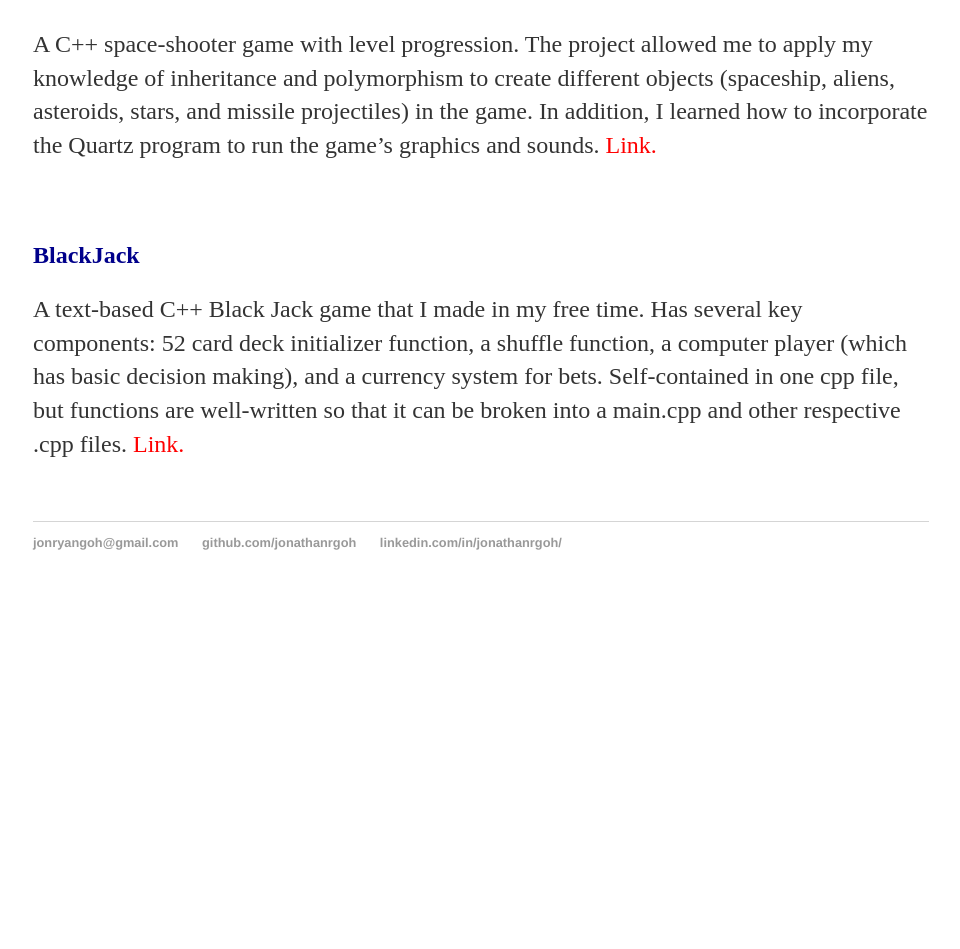
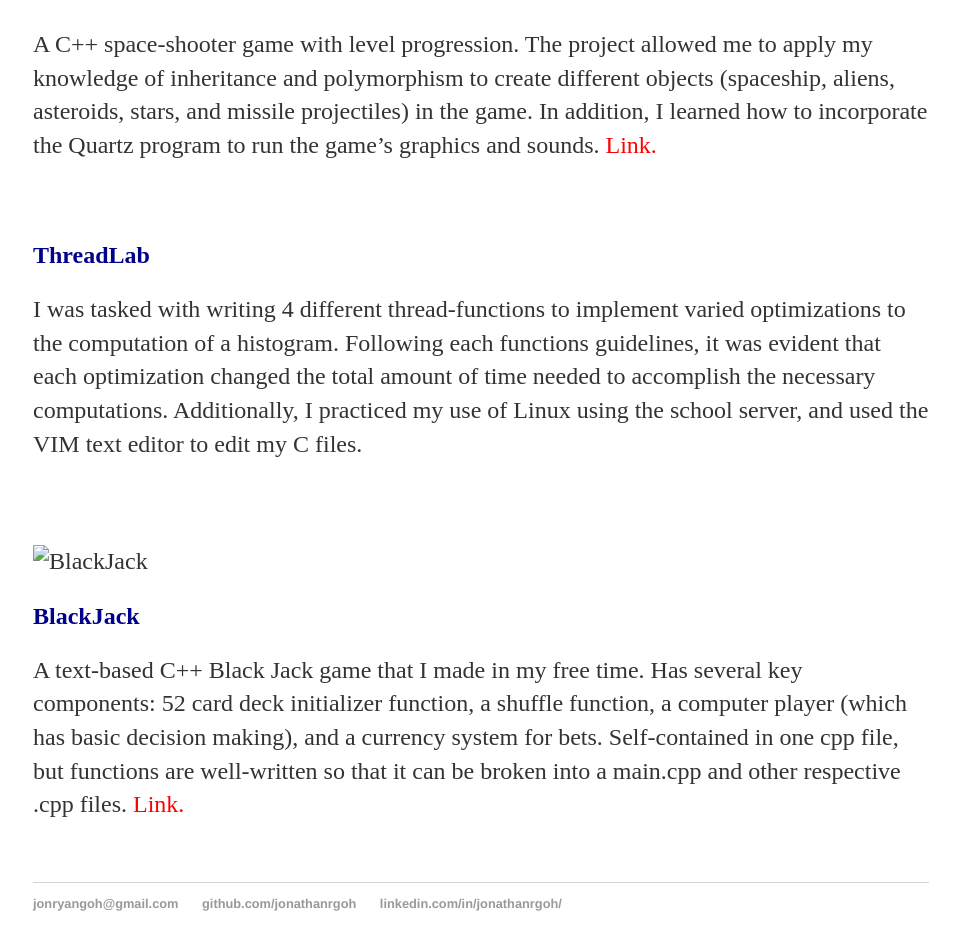
Before and after one commit to jonathanrgoh/jonathanrgoh.github.io, a Jekyll site: the page built from projects/index.html, in a window 1280 px wide. Shown: the part 954-1903 px from the top of the page, without its empty margins (159-1119 px from the left). Built offline with Jekyll 4.4.1, drawn with Linux system fonts in a browser that asks for light colours; before the commit the page ends 1564 px from its top, so only the background shows below that.

Commit message:
Update index.html

```diff
--- a/projects/index.html
+++ b/projects/index.html
@@ -10,6 +10,11 @@ title: My Projects
 		<p>A C++ space-shooter game with level progression. The project allowed me to apply my knowledge of inheritance and polymorphism to create different objects (spaceship, aliens, asteroids, stars, and missile projectiles) in the game. In addition, I learned how to incorporate the Quartz program to run the game’s graphics and sounds.<a href="https://github.com/jonathanrgoh/UCLA-CS32-Winter17/tree/master/Nachenblaster" style="color:red;"> Link.</a></p>
 		<br><br>
 
+		<h2 style="color:darkblue;">ThreadLab</h2>
+		<p>I was tasked with writing 4 different thread-functions to implement varied optimizations to the computation of a histogram. Following each functions guidelines, it was evident that each optimization changed the total amount of time needed to accomplish the necessary computations. Additionally, I practiced my use of Linux using the school server, and used the VIM text editor to edit my C files. </p>
+		<br><br>
+
+		<p><img src="" alt="BlackJack"></p>
 		<h2 style="color:darkblue;">BlackJack</h2>
 		<p>A text-based C++ Black Jack game that I made in my free time. Has several key components: 52 card deck initializer function, a shuffle function, a computer player (which has basic decision making), and a currency system for bets. Self-contained in one cpp file, but functions are well-written so that it can be broken into a main.cpp and other respective .cpp files. <a href="https://github.com/jonathanrgoh/Personal-Projects/blob/master/blackJack.cpp" style="color:red;">Link.</a></p>
 		<br><br>
```
